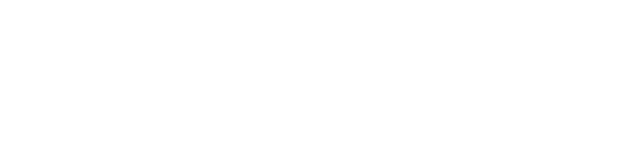
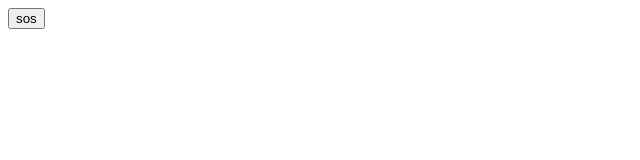
Before and after one commit to DavidAlejandroCordovaRicardez/Odio_per-, a plain HTML site: page index.html in a window 1280 px wide. Shown: the full height of the page, 0-640 px from the left. Drawn offline with Linux system fonts and the light colour scheme.

Commit message:
chore: add missing button element to index.html

```diff
--- a/index.html
+++ b/index.html
@@ -6,6 +6,6 @@
     <title>Document</title>
 </head>
 <body>
-
+    <button>sos</button>
 </body>
 </html>
```
